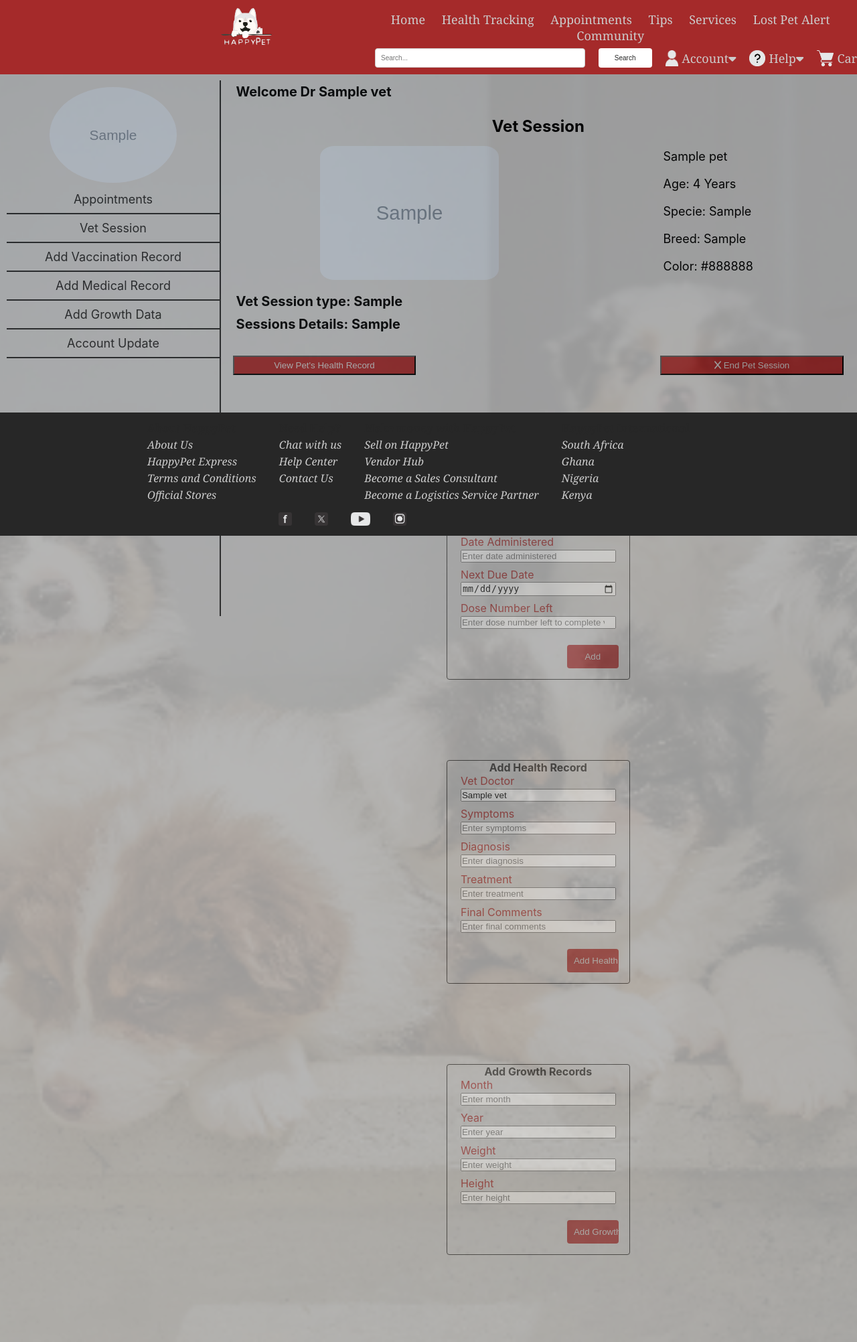
After one commit to CharlesOkechukwu/Happy_pets, a Flask app: page /vet/session/1/1 in a window 1280 px wide. The commit adds this page. Shown: the whole page at 67% size. Run offline with Flask 3, Linux system fonts and the light colour scheme; a user stored in the database is signed in; tables that the repository leaves empty hold one stand-in row (values such as "Sample post"); grey boxes marked "Sample" are stand-in pictures; some libraries are stand-ins or nearby versions.

Commit message:
vet user register, login, dashboard and vet session

```diff
--- /dev/null
+++ b/api/views/forms.py
@@ -0,0 +1,36 @@
+"""module for update and add form classes"""
+from flask_wtf import FlaskForm
+from flask_wtf.file import FileField
+from flask import flash
+from wtforms import StringField, PasswordField, SubmitField, IntegerField, DateTimeField, DateField
+from wtforms.validators import DataRequired, Email, EqualTo, Length, ValidationError
+from models import User, Vet, Appointment, Pet, Vaccination, HealthRecord, GrowthRecord  # Assuming User model is in models/user.py and it import in the __init__.py to make available in the package
+
+
+class AddVaccinationForm(FlaskForm):
+    """Create AddVaccinationForm class form"""
+    vaccine_name = StringField('Vaccine Name', validators=[DataRequired(), Length(min=1, max=20)],render_kw={"placeholder": "Enter vaccine name"})
+    dose_number = IntegerField('Dose Number', validators=[DataRequired()], render_kw={"placeholder": "Enter dose number"})
+    date_administered = DateTimeField('Date Administered', validators=[DataRequired()], render_kw={"placeholder": "Enter date administered"})
+    next_due_date = DateField('Next Due Date', validators=[DataRequired()], render_kw={"placeholder": "Enter next vaccination due date"})
+    doses_left = IntegerField('Dose Number Left', validators=[DataRequired()], render_kw={"placeholder": "Enter dose number left to complete vaccination"})
+    submit = SubmitField('Add')
+
+
+class HealthRecordForm(FlaskForm):
+    """create add health record form"""
+    vet_doctor = StringField('Vet Doctor', validators=[DataRequired(), Length(min=1, max=20)], render_kw={"placeholder": "Enter vet doctor name"})
+    symptoms = StringField('Symptoms', validators=[DataRequired(), Length(min=1, max=200)], render_kw={"placeholder": "Enter symptoms"})
+    diagnosis = StringField('Diagnosis', validators=[DataRequired(), Length(min=1, max=200)], render_kw={"placeholder": "Enter diagnosis"})
+    treatment = StringField('Treatment', validators=[DataRequired(), Length(min=1, max=200)], render_kw={"placeholder": "Enter treatment"})
+    status = StringField('Final Comments', validators=[DataRequired(), Length(min=1, max=200)], render_kw={"placeholder": "Enter final comments"})
+    submit = SubmitField('Add Health Record')
+
+
+class GrowthRecordForm(FlaskForm):
+    """add pet growth recorf form"""
+    month = StringField('Month', validators=[DataRequired(), Length(min=1, max=20)], render_kw={"placeholder": "Enter month"})
+    year = IntegerField('Year', validators=[DataRequired()], render_kw={"placeholder": "Enter year"})
+    weight = IntegerField('Weight', validators=[DataRequired()], render_kw={"placeholder": "Enter weight"})
+    height = IntegerField('Height', validators=[DataRequired()], render_kw={"placeholder": "Enter height"})
+    submit = SubmitField('Add Growth Record')
--- a/api/views/routes.py
+++ b/api/views/routes.py
@@ -1,6 +1,7 @@
 import os
 from flask import render_template, request, flash, redirect, url_for, current_app, session
 from api import db
+from .forms import AddVaccinationForm, HealthRecordForm, GrowthRecordForm
 from api.views import views
 from models import Pet, Vet, Appointment
 from datetime import date
@@ -70,6 +71,35 @@ def vet():
     if session['vet_id'] is not None:
         vet_id = session['vet_id']
         vet = Vet.query.filter_by(vet_id=vet_id).first()
-        appointments = Appointment.query.filter_by(vet_id=vet_id).order_by(Appointment.time.desc()).all()
+        appointments = Appointment.query.filter_by(vet_id=vet_id).order_by(Appointment.time.asc()).all()
         return render_template('vet_home.html', vet=vet, appointments=appointments)
     return redirect(url_for('auth.vet_login'))
+
+@views.route('/vet/session/<pet_id>/<a_id>', strict_slashes=False)
+@login_required
+def vet_session(pet_id, a_id):
+    """start pet vet session"""
+    session['vet_session'] = pet_id
+    vacc_form = AddVaccinationForm()
+    health_form = HealthRecordForm()
+    growth_form = GrowthRecordForm()
+    pet = Pet.query.filter_by(id=pet_id).first()
+    pet_age = pet.pet_age()
+    vet_id = session['vet_id']
+    vet = Vet.query.filter_by(vet_id=vet_id).first()
+    appointment = Appointment.query.filter_by(a_id=a_id).first()
+    if pet is not None:
+        return render_template('vet_session.html', pet=pet, vet=vet, appointment=appointment, pet_age=pet_age,
+                               vacc_form=vacc_form, health_form=health_form, growth_form=growth_form)
+
+
+@views.route('/vet/session/<a_id>/end', strict_slashes=False)
+@login_required
+def end_session(a_id):
+    """end vet session"""
+    session.pop('vet_session', None)
+    #delete appointment from table
+    appointment = Appointment.query.filter_by(a_id=a_id).first()
+    db.session.delete(appointment)
+    db.session.commit()
+    return redirect(url_for('views.vet'))
--- a/models/__init__.py
+++ b/models/__init__.py
@@ -5,3 +5,5 @@ from models.pet import Pet
 from models.vaccination import Vaccination
 from models.vet import Vet
 from models.appointment import Appointment
+from models.health_record import HealthRecord
+from models.growth_record import GrowthRecord
--- a/models/pet.py
+++ b/models/pet.py
@@ -1,6 +1,7 @@
 #!/usr/bin/python3
 """module for pet object model"""
 from api import db
+from datetime import date
 
 
 class Pet(db.Model):
@@ -14,3 +15,14 @@ class Pet(db.Model):
     color = db.Column(db.String(200), nullable=False)
     owner_id = db.Column(db.Integer, db.ForeignKey('user.id'), nullable=False)
     photo = db.Column(db.String(200), nullable=False)
+
+    def pet_age(self):
+        """calculate pet age"""
+        today = date.today()
+        date_of_birth = self.birth_date
+        dob_split = str(date_of_birth).split('-')
+        dob_year = int(dob_split[0])
+        dob_month = int(dob_split[1])
+        dob_day = int(dob_split[2])
+        age = today.year - dob_year - ((today.month, today.day) < (dob_month, dob_day))
+        return age
--- a/models/vaccination.py
+++ b/models/vaccination.py
@@ -1,5 +1,6 @@
 """This module contains the Vaccination model."""
 from api import db
+from sqlalchemy.sql import func
 
 
 class Vaccination(db.Model):
@@ -9,7 +10,7 @@ class Vaccination(db.Model):
     pet_id = db.Column(db.Integer, db.ForeignKey('pet.id'), nullable=False)
     vaccine_name = db.Column(db.String(200), nullable=False)
     dose_number = db.Column(db.Integer, nullable=False)
-    date_administered = db.Column(db.Date, nullable=False)
+    date_administered = db.Column(db.DateTime(timezone=True), server_default=func.now())
     next_due_date = db.Column(db.Date, nullable=True)
     vet_id = db.Column(db.Integer, db.ForeignKey('vet.vet_id'), nullable=False)
     vet_name = db.Column(db.String(200), nullable=False)
--- /dev/null
+++ b/templates/vet_session.html
@@ -0,0 +1,124 @@
+{% extends "base.html" %}
+
+{% block head %}
+{{ super() }}
+<link rel="stylesheet" href="{{ url_for('static', filename='styles/vet_home.css') }}">
+<link rel="stylesheet" href="{{ url_for('static', filename='styles/register.css') }}">
+{% block title %}{% endblock %}
+{% endblock %}
+
+{% block content %}
+<main class="vet-container">
+    <div class="vet-nav">
+        <img src="/{{ vet.photo }}" alt="vet doctor photo">
+        <ul>
+            <li><a href="#">Appointments</a></li>
+            <li><a href="#">Vet Session</a></li>
+            <li><a href="#">Add Vaccination Record</a></li>
+            <li><a href="#">Add Medical Record</a></li>
+            <li><a href="#">Add Growth Data</a></li>
+            <li><a href="#">Account Update</a></li>
+        </ul>
+    </div>
+    <div class="vet-content">
+        <h3>Welcome Dr {{ vet.name }}</h3>
+        <div id="vet-session">
+            <h2>Vet Session</h2>
+            <div class="session-intro">
+                <img src="/{{ pet.photo }}" alt="pet photo">
+                <div class="pet-details">
+                    <p style="font-style:bold;">{{ pet.name }}</p>
+                    <p><span>Age: {{ pet_age }}</span> Years</p>
+                    <p><span>Specie: {{ pet.specie }}</span> </p>
+                    <p><span>Breed:</span> {{ pet.breed }}</p>
+                    <p><span>Color:</span> {{ pet.color }} </p>
+                </div>
+            </div>
+            <h6>Vet Session type: {{ appointment.appointment_type }}</h6>
+            <h6>Sessions Details: {{ appointment.info }}</h6>
+            <p></p>
+            <button><a href="#">View Pet's Health Record</a></button>
+            <button class="end-session"><a href="{{ url_for('views.end_session', a_id=appointment.a_id) }}"><i class="fa-solid fa-x"></i> End Pet Session </a></button>
+        </div>
+        <div class="register-container" id="vaccination">
+            <h4>Add Vaccination Record</h4>
+            <form method="POST">
+                <div class="field">
+                    {{ vacc_form.vaccine_name.label }}<br>
+                    {{ vacc_form.vaccine_name(class="form-ctr") }}
+                </div>
+                <div class="field">
+                    {{ vacc_form.dose_number.label }}<br>
+                    {{ vacc_form.dose_number(class="form-ctr") }}
+                </div>
+                <div class="field">
+                    {{ vacc_form.date_administered.label }}<br>
+                    {{ vacc_form.date_administered(class="form-ctr") }}
+                </div>
+                <div class="field">
+                    {{ vacc_form.next_due_date.label }}<br>
+                    {{ vacc_form.next_due_date(class="form-ctr") }}
+                </div>
+                <div class="field">
+                    {{ vacc_form.doses_left.label }}<br>
+                    {{ vacc_form.doses_left(class="form-ctr") }}
+                </div>
+                <div class="submit-field">
+                    {{ vacc_form.submit(class="submit-btn") }}
+                </div>
+            </form>
+        </div>
+        <div class="register-container" id="healthrecord">
+            <h4>Add Health Record</h4>
+            <form method="POST">
+                <div class="field">
+                    {{ health_form.vet_doctor.label }}<br>
+                    {{ health_form.vet_doctor(class="form-ctr", readonly="readonly", value=vet.name) }}
+                </div>
+                <div class="field">
+                    {{ health_form.symptoms.label }}<br>
+                    {{ health_form.symptoms(class="form-ctr") }}
+                </div>
+                <div class="field">
+                    {{ health_form.diagnosis.label }}<br>
+                    {{ health_form.diagnosis(class="form-ctr") }}
+                </div>
+                <div class="field">
+                    {{ health_form.treatment.label }}<br>
+                    {{ health_form.treatment(class="form-ctr") }}
+                </div>
+                <div class="field">
+                    {{ health_form.status.label }}<br>
+                    {{ health_form.status(class="form-ctr") }}
+                </div>
+                <div class="submit-field">
+                    {{ health_form.submit(class="submit-btn") }}
+                </div>
+            </form>
+        </div>
+        <div class="register-container" id="growthrecord">
+            <h4>Add Growth Records</h4>
+            <form method="POST">
+                <div class="field">
+                    {{ growth_form.month.label }}<br>
+                    {{ growth_form.month(class="form-ctr") }}
+                </div>
+                <div class="field">
+                    {{ growth_form.year.label }}<br>
+                    {{ growth_form.year(class="form-ctr") }}
+                </div>
+                <div class="field">
+                    {{ growth_form.weight.label }}<br>
+                    {{ growth_form.weight(class="form-ctr") }}
+                </div>
+                <div class="field">
+                    {{ growth_form.height.label }}<br>
+                    {{ growth_form.height(class="form-ctr") }}
+                </div>
+                <div class="submit-field">
+                    {{ growth_form.submit(class="submit-btn") }}
+                </div>
+        </div>
+    </div>
+</main>
+{% endblock %}
```
Also changed, not shown: models/growth_record.py (added, +15 -0 lines), templates/vet_home.html (+2 -22 lines).
